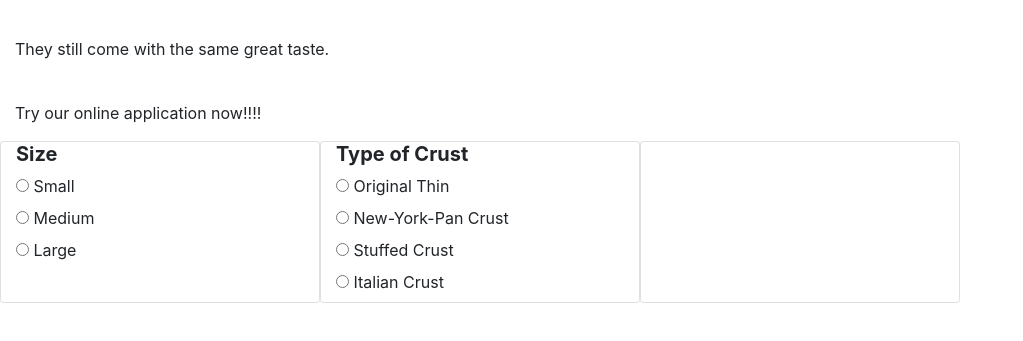
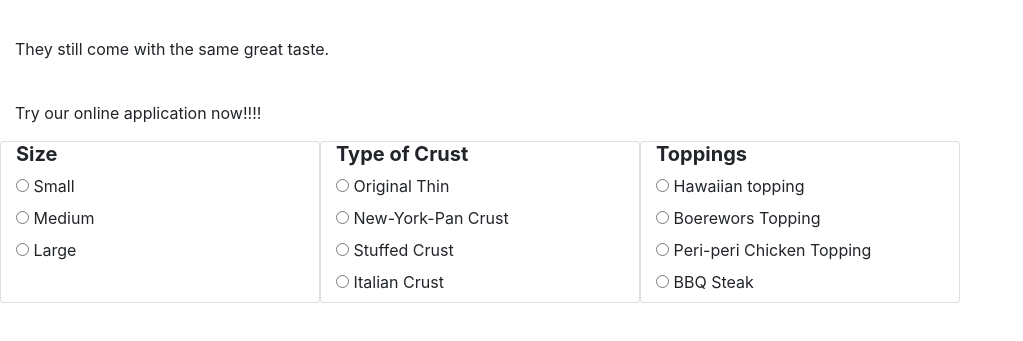
Before and after one commit to EmmanuelMuchiri/Bridget-pizza, a plain HTML site: page index.html in a window 1280 px wide. Shown: the part 169-510 px from the top of the page, without its empty margins (0-1023 px from the left). Drawn offline with Linux system fonts and the light colour scheme.

Commit message:
Add the Toppings card

```diff
--- a/index.html
+++ b/index.html
@@ -54,7 +54,18 @@
             </div>
             <div class="card toppings col-3">
                 <form>
-                    <h5
+                    <h5><strong>Toppings</strong></h5>
+                    <input type="radio" id="hawaiian" name="topping" value="hawaiian">
+                    <label for="hawaiian">Hawaiian topping</label>
+                    <br>
+                    <input type="radio" id="boer" name="topping" value="bore">
+                    <label for="boer">Boerewors Topping</label>
+                    <br>
+                    <input type="radio" id="chicken" name="topping" value="peri-peri-chicken">
+                    <label for="chicken">Peri-peri Chicken Topping</label>
+                    <br>
+                    <input type="radio" id="steak" name="topping" value="bbq-steak">
+                    <label for="steak">BBQ Steak</label>
                 </form>
             </div>
         </div>
```
